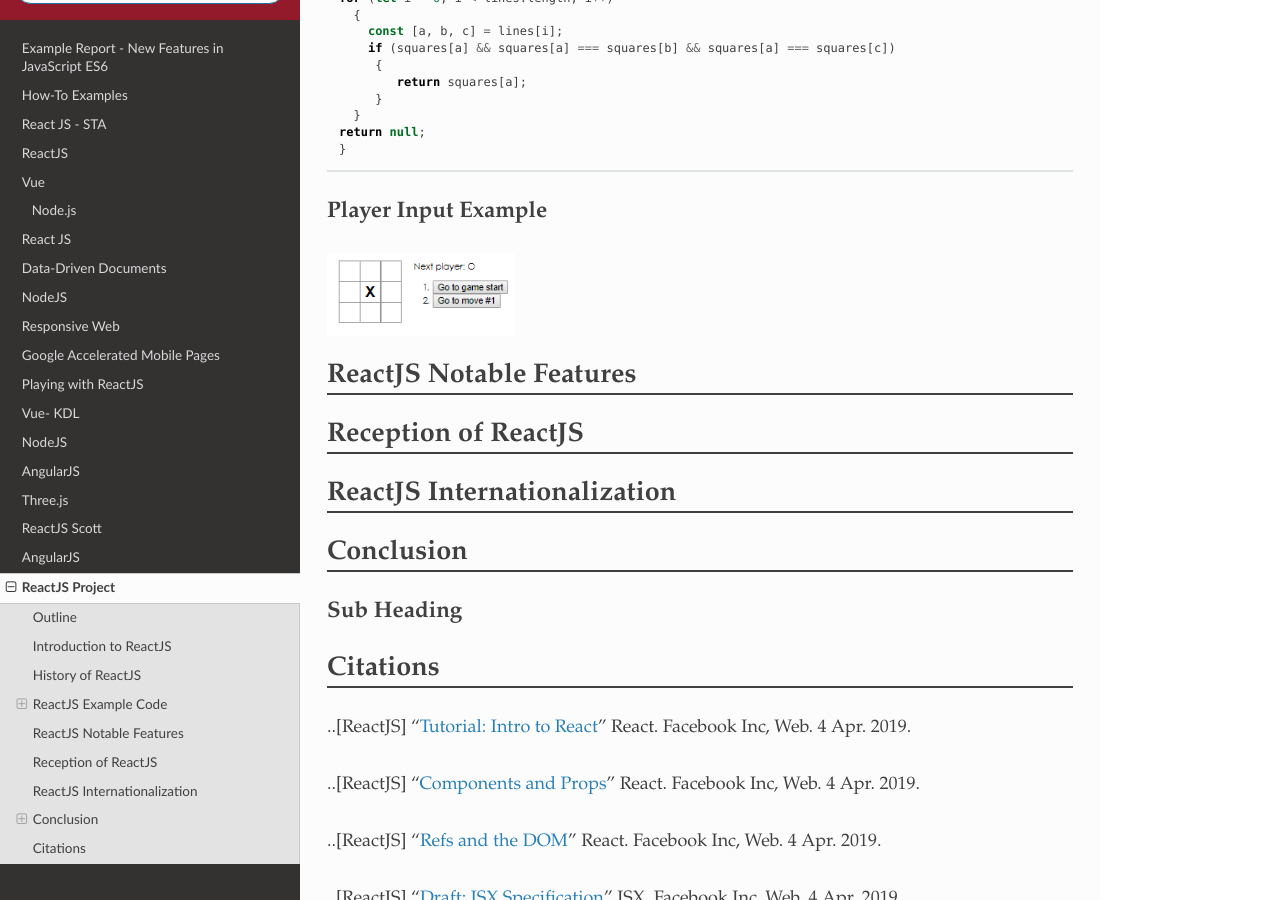
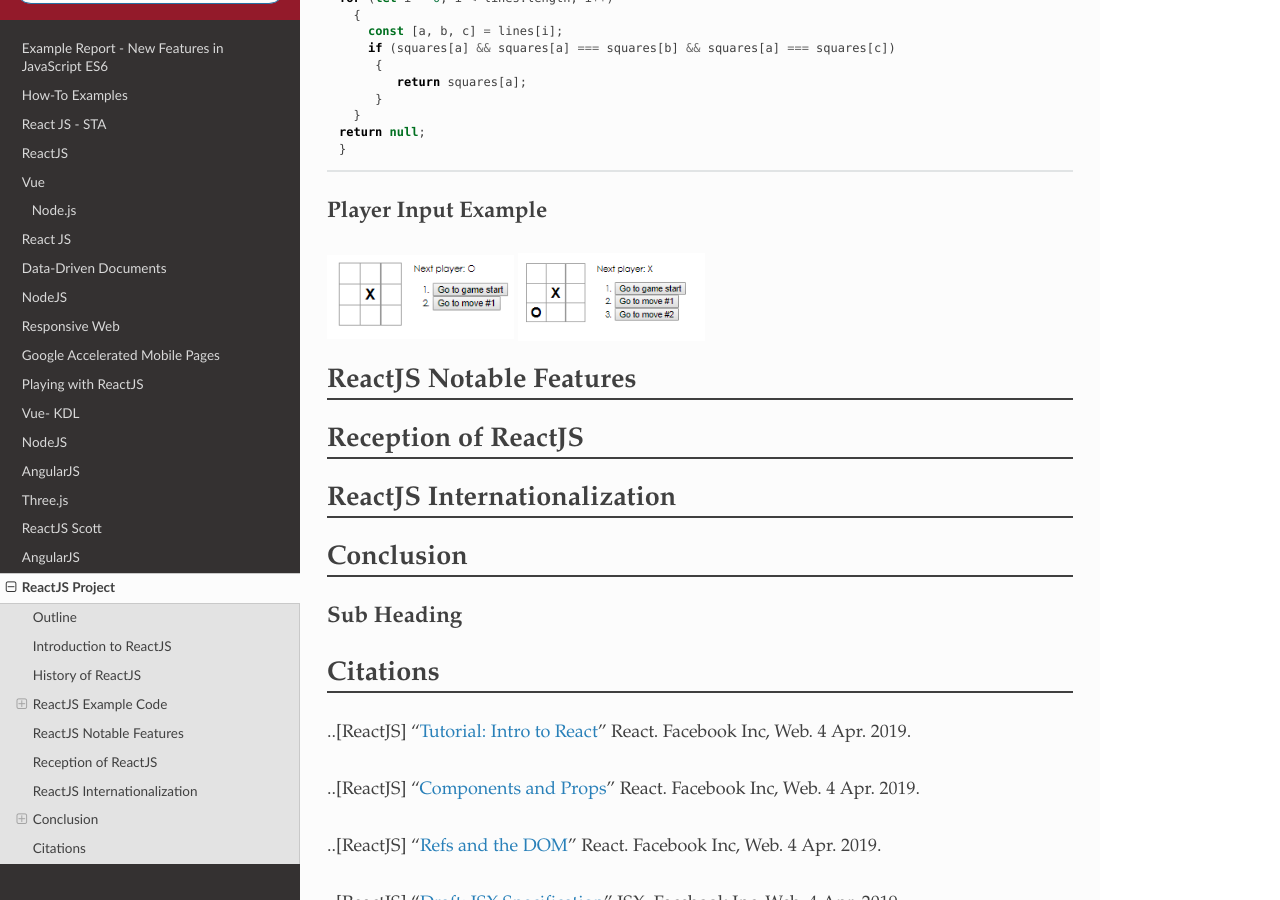
Before and after one commit to pvcraven/2019_spring_web_dev, a Sphinx documentation site: the page built from source/final/taylor/index.rst, in a window 1280 px wide and 900 px high, scrolled down 4813 px. Built offline with Sphinx 7.4.7 and the Read the Docs theme 2.0.0, drawn with Linux system fonts in a browser that asks for light colours.

Commit message:
Adding Multiple Images Back to Back Test

```diff
--- a/source/final/taylor/index.rst
+++ b/source/final/taylor/index.rst
@@ -238,6 +238,9 @@
 .. image:: board1.PNG
     :width: 25%
 
+.. image:: board2.PNG
+    :width: 25%
+
 ReactJS Notable Features
 ------------------------
 
```
Also changed, not shown: source/final/taylor/board3.PNG (added), source/final/taylor/board4.PNG (added).
